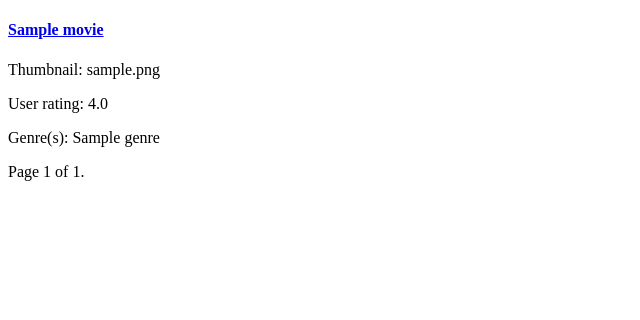
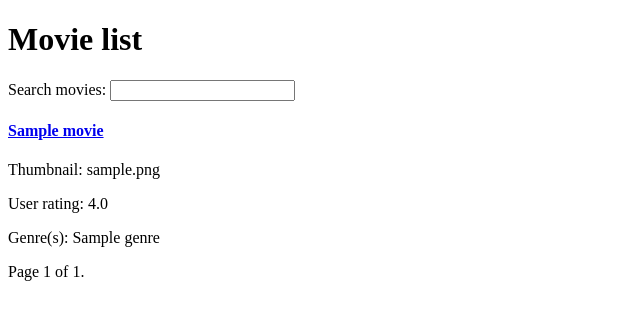
Before and after one commit to rahmatnazali/simple-movie-app, a Django app: page / in a window 1280 px wide. Shown: the top 320 px of the page, without its empty margins (0-640 px from the left). Run offline with Django 3.2, Linux system fonts and the light colour scheme; tables that the repository leaves empty hold one stand-in row (values such as "Sample post").

Commit message:
add snippet for search bar

```diff
--- a/templates/movie_list.html
+++ b/templates/movie_list.html
@@ -6,17 +6,19 @@
 </head>
 <body>
 
+    <h1>Movie list</h1>
+
+    <form>
+        <label for="searchbar">Search movies:</label>
+        <input id="searchbar" />
+        {% comment %}todo: add search bar{% endcomment %}
+    </form>
+
     {% for movie in page_obj %}
         <h4><a href={{ movie.slug }}>{{ movie.name }}</a></h4>
         <p>Thumbnail: {{ movie.thumbnail }}</p>
         <p>User rating: {{ movie.user_rating }}</p>
-        <p>Genre(s):
-            {% for genre in movie.genre.all %}
-                {{ genre.name }}
-            {% empty %}
-                No genre
-            {% endfor %}
-        </p>
+        <p>Genre(s): {% for genre in movie.genre.all %} {{ genre.name }}{% empty %} No genre {% endfor %}</p>
 
     {% empty %}
     <p>No content.</p>
```
